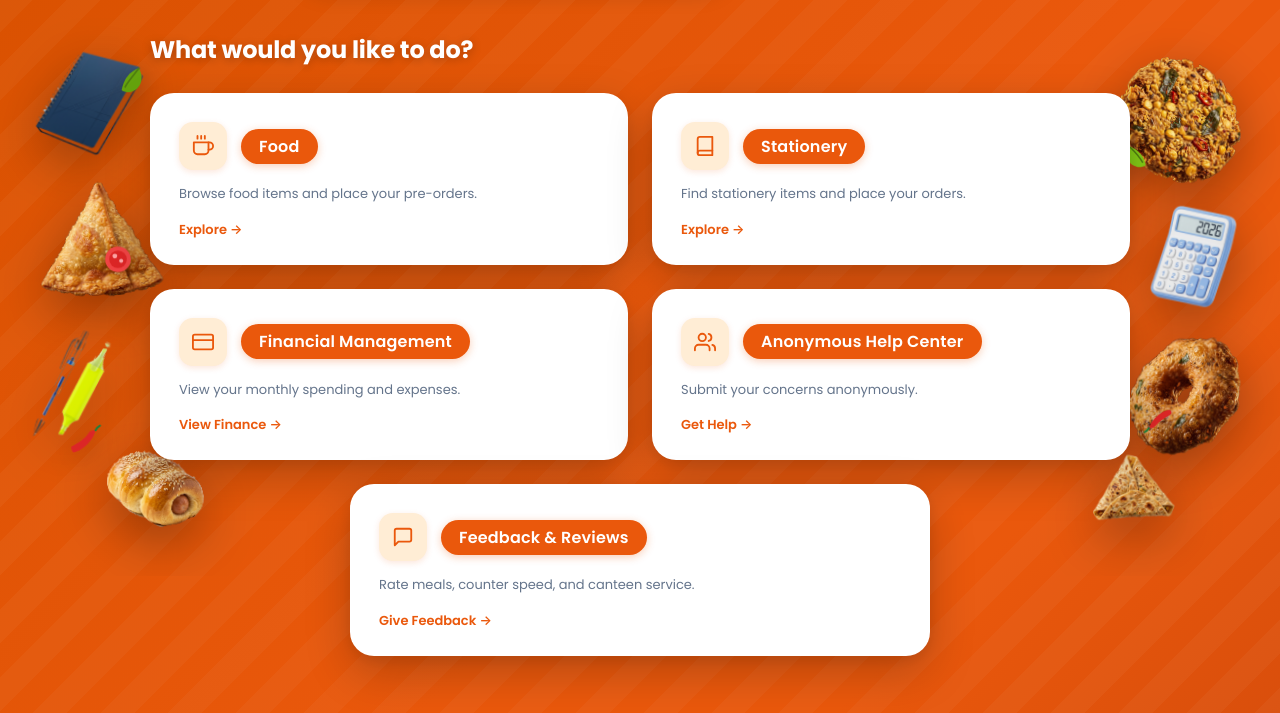
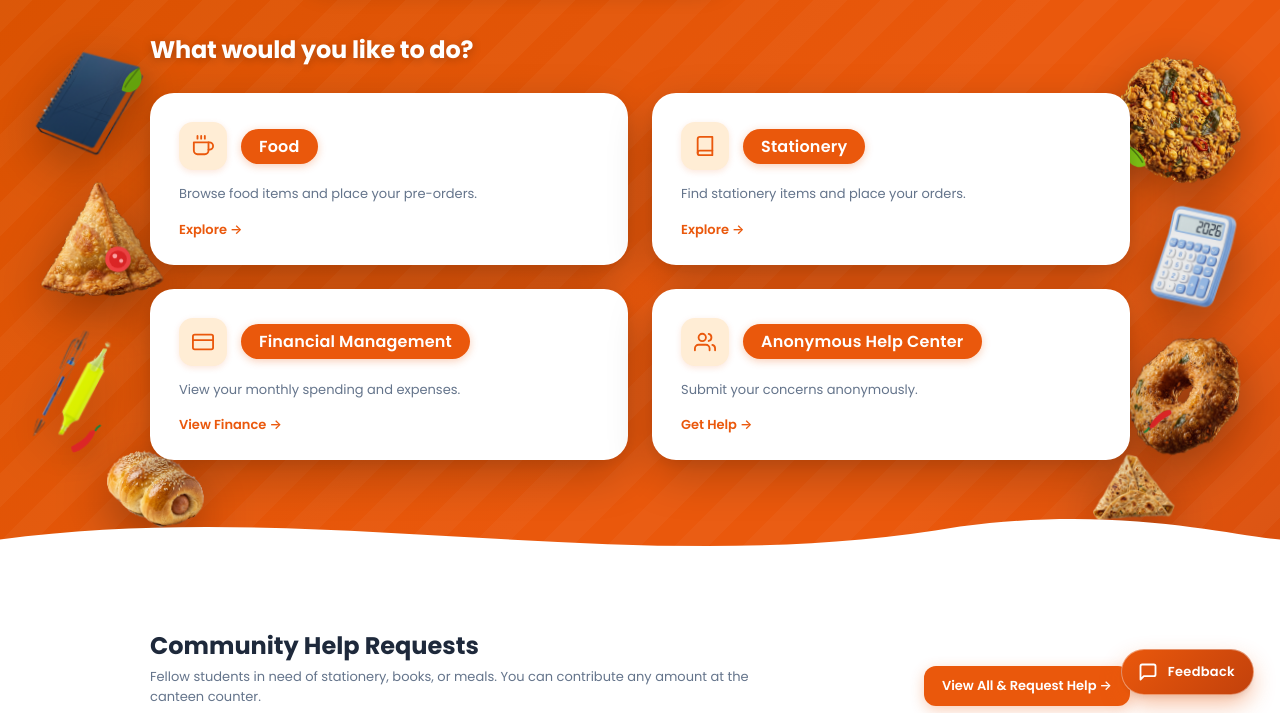
Before and after one commit to kavidulaka-ops/wayacanteen, a plain HTML site: page src/main/webapp/home.html in a window 1280 px wide. Shown: the part 79-792 px from the top of the page. Drawn offline with Linux system fonts and the light colour scheme; no server answers.

Commit message:
Position Feedback as a sleek floating button at bottom-right of Home page

```diff
--- a/src/main/webapp/home.css
+++ b/src/main/webapp/home.css
@@ -1131,18 +1131,59 @@ footer {
     box-shadow: 0 4px 10px rgba(234, 88, 12, 0.25);
 }
 
-/* 5th Service Card: Feedback Card Center Span */
-.service-card.feedback-card {
-    grid-column: 1 / -1;
-    max-width: 580px;
-    margin: 0 auto;
-    width: 100%;
-    box-sizing: border-box;
+/* ==========================================================================
+   FLOATING BOTTOM-RIGHT FEEDBACK BUTTON
+   Theme: Signature 3D Orange (#ea580c -> #c2410c)
+   Typography: Strictly 3 Font Sizes (13px for label)
+   ========================================================================== */
+.floating-bottom-feedback-btn {
+    position: fixed;
+    bottom: 26px;
+    right: 26px;
+    z-index: 998;
+    background: linear-gradient(135deg, #ea580c 0%, #c2410c 100%);
+    color: #ffffff;
+    border: 1.5px solid rgba(255, 255, 255, 0.4);
+    border-radius: 9999px;
+    padding: 10px 18px 10px 14px;
+    font-size: 13px;
+    font-weight: 600;
+    text-decoration: none;
+    display: inline-flex;
+    align-items: center;
+    gap: 8px;
+    box-shadow: 0 10px 25px -3px rgba(234, 88, 12, 0.45), 0 4px 6px -2px rgba(0, 0, 0, 0.1);
+    transition: transform 0.2s cubic-bezier(0.34, 1.56, 0.64, 1), box-shadow 0.2s ease, background 0.2s ease;
+    cursor: pointer;
 }
 
-@media (max-width: 900px) {
-    .service-card.feedback-card {
-        grid-column: auto;
-        max-width: 100%;
+.floating-bottom-feedback-btn .fb-fab-icon {
+    display: flex;
+    align-items: center;
+    justify-content: center;
+    width: 24px;
+    height: 24px;
+}
+
+.floating-bottom-feedback-btn .fb-fab-text {
+    letter-spacing: 0.3px;
+}
+
+.floating-bottom-feedback-btn:hover {
+    transform: translateY(-4px) scale(1.04);
+    box-shadow: 0 16px 32px -4px rgba(234, 88, 12, 0.55), 0 6px 10px -2px rgba(0, 0, 0, 0.15);
+    background: linear-gradient(135deg, #f97316 0%, #ea580c 100%);
+    color: #ffffff;
+}
+
+.floating-bottom-feedback-btn:active {
+    transform: translateY(-1px) scale(0.98);
+}
+
+@media (max-width: 640px) {
+    .floating-bottom-feedback-btn {
+        bottom: 20px;
+        right: 20px;
+        padding: 8px 14px 8px 12px;
     }
 }
--- a/src/main/webapp/home.html
+++ b/src/main/webapp/home.html
@@ -277,31 +277,6 @@
 
                     </div>
 
-                    <!-- FEEDBACK & REVIEWS CARD -->
-                    <div class="service-card feedback-card"
-                         onclick="openFeedback()"
-                         role="button"
-                         tabindex="0"
-                         onkeydown="if(event.key === 'Enter' || event.key === ' ') { event.preventDefault(); openFeedback(); }">
-
-                        <div class="card-top-row">
-                            <div class="card-icon">
-                                <svg width="22" height="22" viewBox="0 0 24 24" fill="none" stroke="currentColor" stroke-width="2" stroke-linecap="round" stroke-linejoin="round"><path d="M21 15a2 2 0 0 1-2 2H7l-4 4V5a2 2 0 0 1 2-2h14a2 2 0 0 1 2 2z"></path></svg>
-                            </div>
-                            <span class="service-pill-badge">Feedback &amp; Reviews</span>
-                        </div>
-
-                        <div class="card-content">
-                            <p class="service-desc">
-                                Rate meals, counter speed, and canteen service.
-                            </p>
-                            <span class="card-link">
-                                Give Feedback →
-                            </span>
-                        </div>
-
-                    </div>
-
                 </div>
 
             </div>
@@ -457,6 +432,16 @@
     })();
     </script>
 
+    <!-- ================= FLOATING BOTTOM-RIGHT FEEDBACK BUTTON ================= -->
+    <a href="feedback.html" class="floating-bottom-feedback-btn" id="floatingFeedbackBtn" title="Give Canteen Feedback" aria-label="Give Canteen Feedback">
+        <div class="fb-fab-icon">
+            <svg width="20" height="20" viewBox="0 0 24 24" fill="none" stroke="currentColor" stroke-width="2.2" stroke-linecap="round" stroke-linejoin="round">
+                <path d="M21 15a2 2 0 0 1-2 2H7l-4 4V5a2 2 0 0 1 2-2h14a2 2 0 0 1 2 2z"></path>
+            </svg>
+        </div>
+        <span class="fb-fab-text">Feedback</span>
+    </a>
+
     <script src="canteen-queue-live.js"></script>
 </body>
 
```
